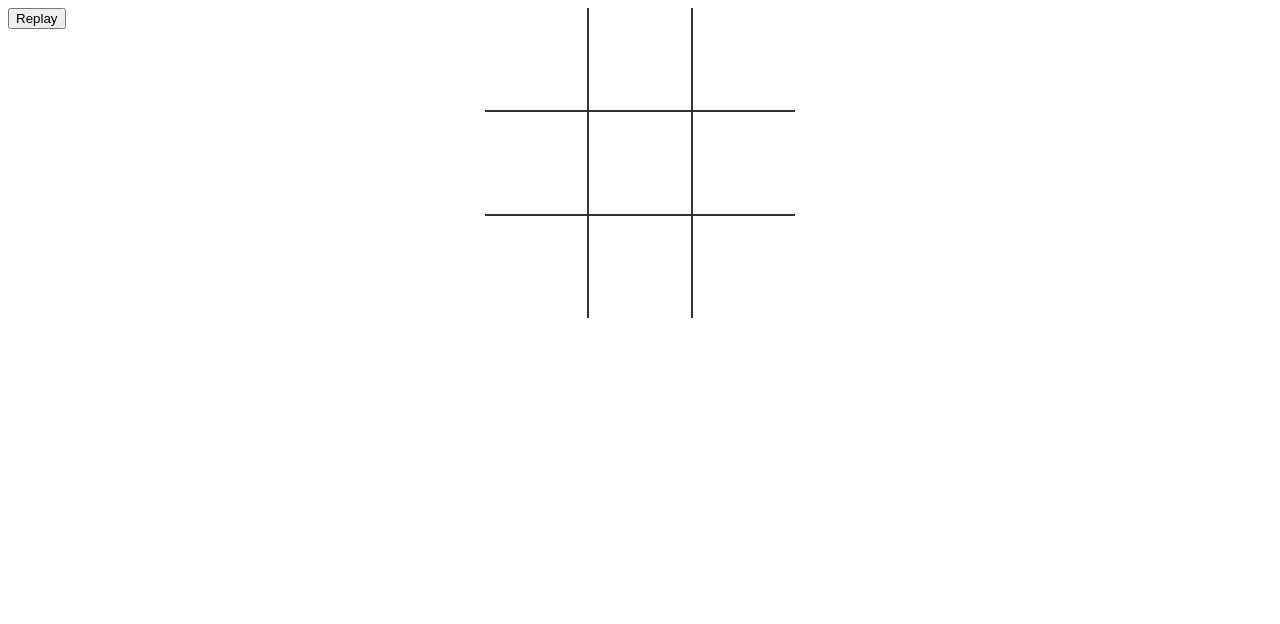
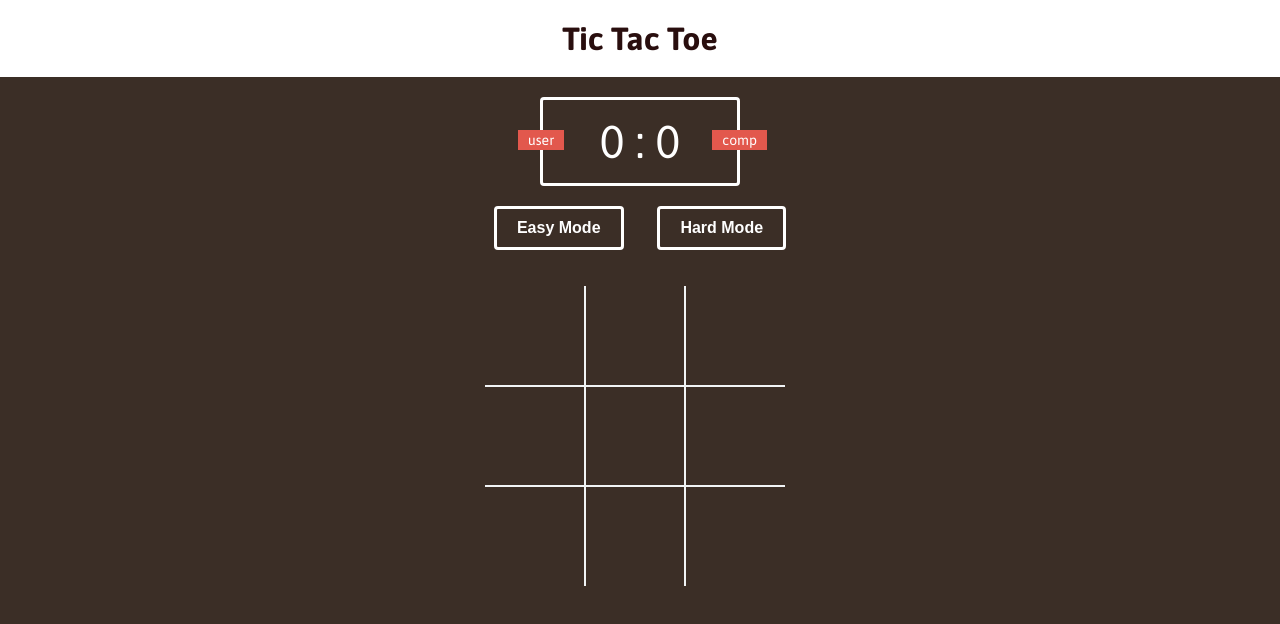
Before and after one commit to sky-truong/TicTacToeMiniMax, a plain HTML site: page index.html in a window 1280 px wide. Drawn offline with Linux system fonts and the light colour scheme.

Commit message:
add new modes

```diff
--- a/index.html
+++ b/index.html
@@ -10,6 +10,20 @@
 </head>
 
 <body>
+    <header>
+        <h1>Tic Tac Toe</h1>
+    </header>
+
+    <div class="score-board">
+        <div id ="user-label" class="badge">user</div>
+        <div id ="computer-label" class="badge">comp</div>
+        <span id="user-score">0</span> : <span id="computer-score">0</span>
+    </div>
+    <div class="replay-button">
+            <button class="easy-mode" onClick="startGame()" id="easy">Easy Mode</button>
+            <button class="hard-mode" onClick="startGame()" id="hard">Hard Mode</button>
+
+    </div>
     <table>
         <tr>
             <td class="cell" id="0"></td>
@@ -30,7 +44,7 @@
     <div class="endgame">
         <div class="text"></div>
     </div>
-    <button onClick="startGame()">Replay</button>
+
 
     <script src="script.js"></script>
 </body>
--- a/script.js
+++ b/script.js
@@ -1,4 +1,11 @@
+let userScore = 0;
+let computerScore = 0;
+const userScore_span = document.getElementById("user-score");
+const computerScore_span = document.getElementById("computer-score");
+const easy_button = document.getElementById("easy");
+const hard_button = document.getElementById("hard");
 var origBoard;
+let mode;
 const huPlayer = 'O';
 const aiPlayer = 'X';
 const winCombos = [
@@ -25,10 +32,24 @@ function startGame() {
     }
 }
 
+easy_button.addEventListener('click', easyMode);
+
+hard_button.addEventListener('click', hardMode);
+
+function easyMode() {
+    mode = "easy";
+    //console.log(mode);
+}
+
+function hardMode() {
+    mode = "hard";
+    //console.log(mode);
+}
+
 function turnClick(square) {
     if(typeof origBoard[square.target.id] == 'number') {
         turn(square.target.id, huPlayer);
-    if(!checkTie()) turn(bestSpot(), aiPlayer);
+    if(!checkTie()) turn(computerMove(mode), aiPlayer);
     }
 }
 
@@ -52,6 +73,7 @@ function checkWin(board, player) {
 }
 
 function gameOver(gameWon) {
+
     for(let index of winCombos[gameWon.index]) {
         document.getElementById(index).style.backgroundColor = (gameWon.player == huPlayer) ? "blue" : "red";
 
@@ -59,7 +81,10 @@ function gameOver(gameWon) {
     for(var i = 0; i < cells.length; i ++) {
         cells[i].removeEventListener('click', turnClick, false);
     }
-    declareWinner(gameWon.player == huPlayer ? "You win!" : "You lose...");
+    declareWinner(gameWon.player == huPlayer ? "You win!" : "You lose \u{1F627}...");
+    gameWon.player == huPlayer ? userScore++ : computerScore++;
+    userScore_span.innerHTML = userScore;
+    computerScore_span.innerHTML = computerScore;
 }
 
 function declareWinner(who) {
@@ -71,8 +96,16 @@ function emptySquares() {
     return origBoard.filter(s => typeof s == 'number');
 }
 
-function bestSpot() {
-    return minimax(origBoard, aiPlayer).index;
+function computerMove(mode) {
+    let spot = Math.floor(Math.random()*3);
+    switch(mode){
+        case "easy":
+            return emptySquares()[spot];
+        case "hard":
+            return minimax(origBoard, aiPlayer).index;
+        default:
+            return emptySquares()[0];
+    }
 }
 
 function checkTie() {
@@ -81,7 +114,7 @@ function checkTie() {
             cells[i].style.backgroundColor = "green";
             cells[i].removeEventListener('click', turnClick, false);
         }
-        declareWinner("Tie Game!");
+        declareWinner("Tie Game \u{1F62C}");
         return true;
     }
     return false;
--- a/style.css
+++ b/style.css
@@ -1,12 +1,99 @@
+@import url('https://fonts.googleapis.com/css2?family=Asap:wght@400;500;700&display=swap');
+
+* {
+    margin: 0;
+    padding: 0;
+    box-sizing: border-box;
+}
+
+header {
+    background: white;
+    padding: 20px;
+}
+
+body {
+    background-color: rgb(59, 46, 38);
+    font-family: Asap, sans-serif;
+}
+
+header > h1 {
+    color: rgb(41, 14, 14);
+    text-align: center;
+}
+
+.score-board {
+    margin: 20px auto;
+    border: 3px solid white;
+    border-radius: 4px;
+    text-align: center;
+    width: 200px;
+    color: white;
+    font-size: 46px;
+    padding: 15px 20px;
+    position: relative;
+}
+
+.badge {
+    background: #E2584D;
+    font-size: 14px;
+    padding: 2px 10px;
+}
+
+#user-label {
+    position: absolute;
+    top: 30px;
+    left: -25px;
+}
+
+#computer-label {
+    position: absolute;
+    top: 30px;
+    right: -30px;
+}
+
+.replay-button {
+    text-align: center;
+    min-height: 10vh;
+    display: inline-flexbox;
+    flex-direction: column;
+    align-items: center;
+    justify-content: center;
+}
+
+.easy-mode:hover {
+    cursor: pointer;
+    background: green;
+    transition: all 0.3s ease;
+}
+
+.hard-mode:hover {
+    cursor: pointer;
+    background: rgb(201, 86, 10);
+    transition: all 0.3s ease;
+}
+
+button {
+    outline: none;
+    border: 3px solid white;
+    border-radius: 4px;
+    padding: 10px 20px;
+    margin: 0 15px;
+    font-size: 1rem;
+    font-weight: bold;
+    color: white;
+    background: none;
+    transition: all 0.2 ease-in-out;
+}
+
 td {
-    border: 2px solid #333;
+    border: 2px solid rgb(241, 244, 245);
     height: 100px;
     width: 100px;
     text-align: center;
     vertical-align: middle;
     font-family: "Comic Sans MS", cursive, sans-serif;
     font-size: 70px;
-    cursor: pointer;
+    color: rgb(243, 243, 242);
 }
 
 table {
@@ -33,18 +120,25 @@ table tr td:last-child {
     border-right: 0;
 }
 
+.cell:hover {
+    cursor: pointer;
+    background: rgb(45, 197, 235);
+    transition: all 0.3s ease;
+}
+
 .endgame {
     display: none;
     width: 200px;
-    top: 120px;
-    background-color: rgba(205,133,63,0.8);
+    top: 270px;
+    background-color: rgba(202, 119, 36, 0.8);
     position: absolute;
     left: 50%;
+    margin-top:100px;
     margin-left: -100px;
     padding-top: 50px;
     padding-bottom: 50px;
     text-align: center;
     border-radius: 5px;
-    color: white;
+    color: rgb(7, 19, 13);
     font-size: 2em;
 }
```
Also changed, not shown: 1 other file.
